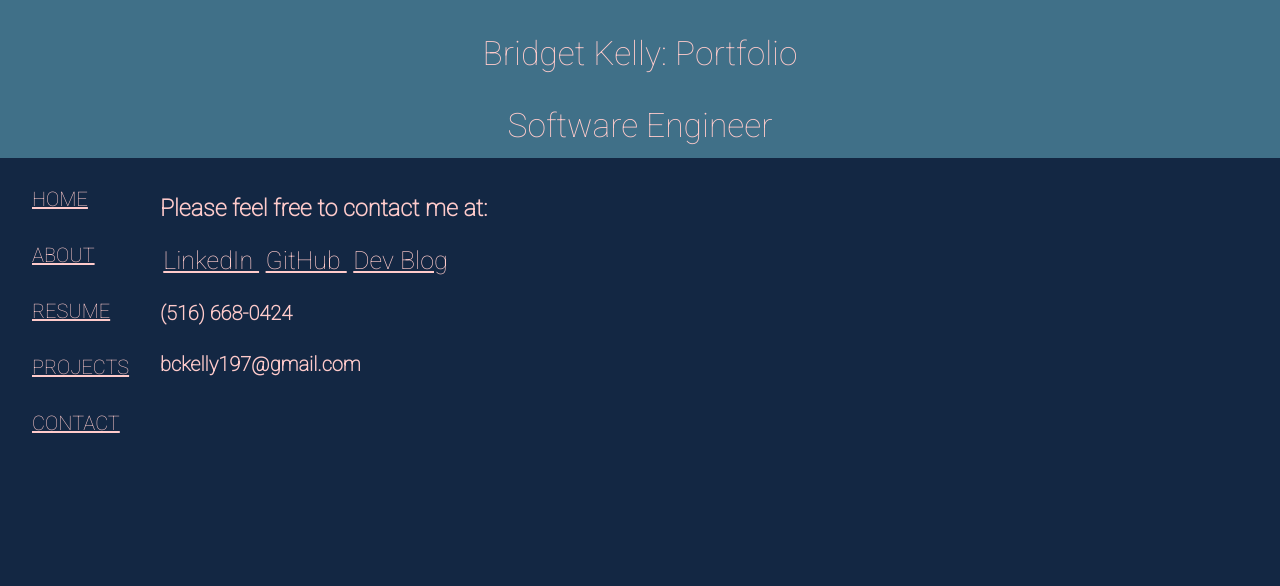
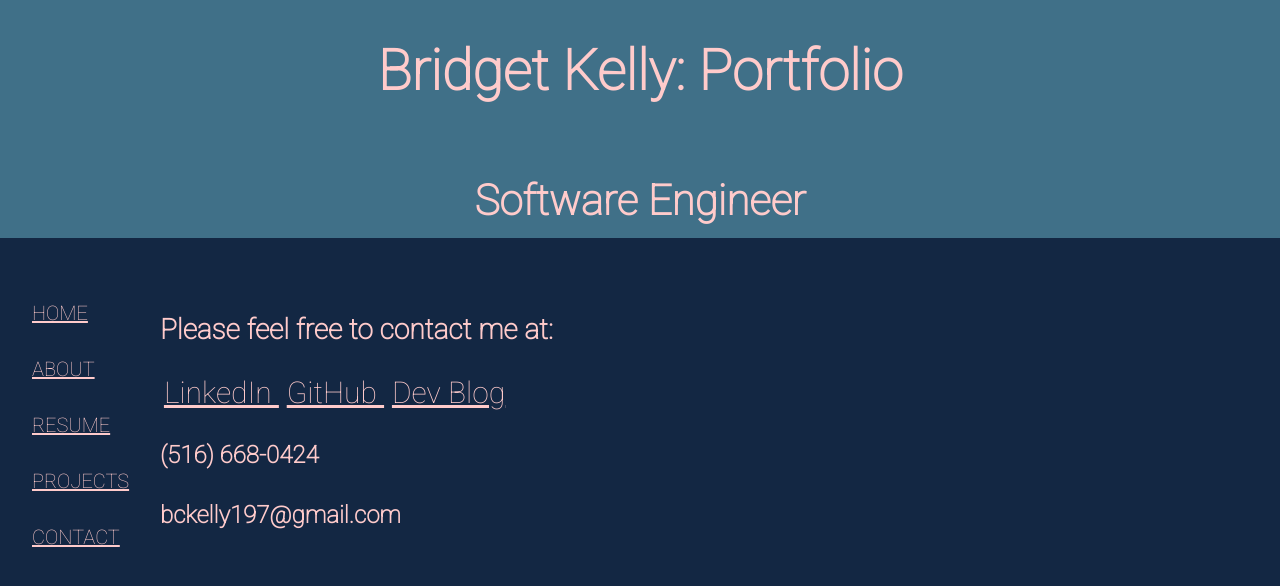
Before and after one commit to bc-kelly/portfolio, a React (Create React App) app: page /contact in a window 1280 px wide. Shown: the top 586 px of the page. Built offline with nearby package versions, Linux system fonts and the light colour scheme.

Commit message:
checking deployed mobile version

```diff
--- a/src/App.css
+++ b/src/App.css
@@ -3,7 +3,8 @@
   /* display: flex; */
   /* justify-content: center; */
   /* margin: auto; */
-  font-family: Roboto
+  font-family: Roboto;
+  width: 100%;
 }
 
 .container {
@@ -57,6 +58,7 @@
 body {
   background-color: #132743;
   height: 100%;
+  width: 100%;
 }
 
 .top-part {
@@ -89,7 +91,7 @@ body {
 
 @media screen and (min-width: 601px) {
   .top-part {
-    font-size: 2.1em;
+    font-size: 1.75em;
   }
 }
 
--- a/src/App.js
+++ b/src/App.js
@@ -17,11 +17,11 @@ function App() {
         <div className="App">
           <div className="top-part">
             <div className="bridget-header">
-              <p> Bridget Kelly: Portfolio </p>
+              <h1> Bridget Kelly: Portfolio </h1>
             </div>
-            <div className="title-header">
+            <h2 className="title-header">
               Software Engineer
-            </div>
+            </h2>
           </div>
           <div className="bottom-part">
             <div className="nav">
--- a/src/Contact.css
+++ b/src/Contact.css
@@ -15,7 +15,7 @@
 
 @media screen and (min-width: 601px) {
     .contact-div {
-      font-size: 1.25em;
+      font-size: 1.5em;
     }
   }
 
```
